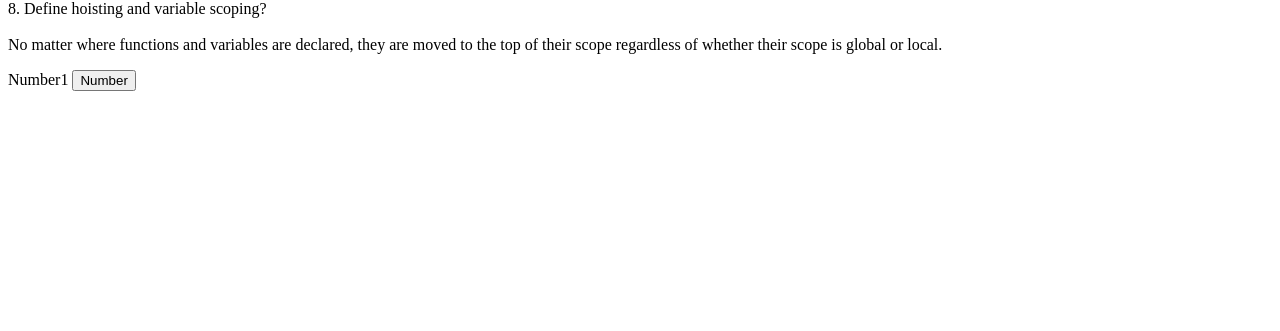
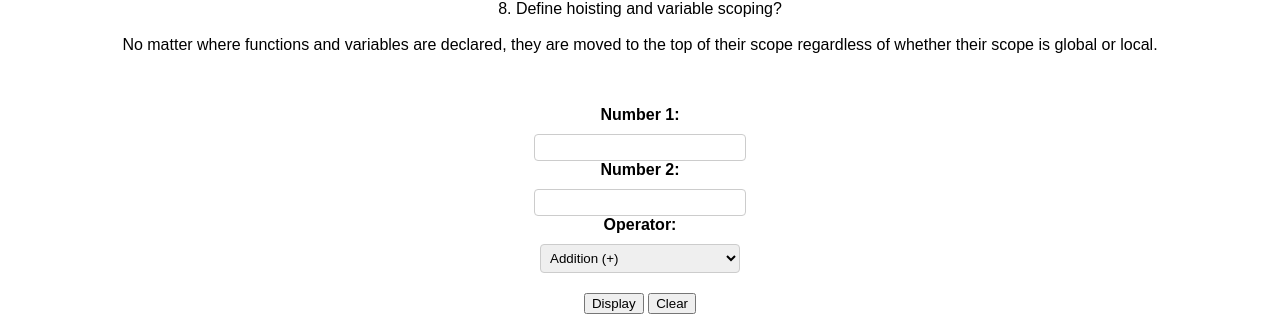
Before and after one commit to Thabangx10/jsExercises, a plain HTML site: page index.html in a window 1280 px wide. Shown: the part 628-959 px from the top of the page. Before the commit the page ends 800 px from the top, so only its background shows below. Drawn offline with Linux system fonts and the light colour scheme.

Commit message:
home branch

```diff
--- a/css/styles.css
+++ b/css/styles.css
@@ -0,0 +1,33 @@
+body {
+    font-family: Arial, sans-serif;
+    text-align: center;
+  }
+
+  label {
+    display: block;
+    margin-bottom: 10px;
+    font-weight: bold;
+  }
+
+  input[type="number"] {
+    width: 200px;
+    padding: 5px;
+    border: 1px solid #ccc;
+    border-radius: 4px;
+  }
+
+  select {
+    width: 200px;
+    padding: 5px;
+    border: 1px solid #ccc;
+    border-radius: 4px;
+  }
+
+  .result {
+    margin-top: 20px;
+    font-weight: bold;
+  }
+
+  .buttons {
+    margin-top: 20px;
+  }
--- a/index.html
+++ b/index.html
@@ -19,9 +19,34 @@
         7. When can you decide when to use a for or while, forEach and do while loop? <br><br><strong>FOR</strong> = to iterate through an array and loop over a number of times. <br><br><strong>WHILE</strong> = when working with user input and icrementing until something is not true. <br><br>
         8. Define hoisting and variable scoping? <br><br> No matter where functions and variables are declared, they are moved to the top of their scope regardless of whether their scope is global or local.
     </p>
-    <form action="">Number1
+    <br><br>
+    <!-- <form action="">Number1
         <input type="button" value="Number">
+    </form> -->
+
+    <!-- Calculator form -->
+    <form id="calculatorForm">
+        <label for="number1">Number 1:</label>
+        <input type="number" id="number1" required>
+
+        <label for="number2">Number 2:</label>
+        <input type="number" id="number2" required>
+
+        <label for="operator">Operator:</label>
+        <select id="operator" required>
+          <option value="+">Addition (+)</option>
+          <option value="-">Subtraction (-)</option>
+          <option value="*">Multiplication (*)</option>
+          <option value="/">Division (/)</option>
+        </select>
+
+        <div class="buttons">
+          <button type="button" onclick="calculate()">Display</button>
+          <button type="button" onclick="clearForm()">Clear</button>
+        </div>
     </form>
+
+      <div class="result" id="result"></div>
 
     <script src="./script/code.js"></script>
 </body>
--- a/script/code.js
+++ b/script/code.js
@@ -37,3 +37,52 @@ let home = {
 }
 
 console.log(home.Address, home.streetNumber, home.suburb, home.city, home.country);
+
+// Calculator form
+
+function calculate() {
+    let number1 = parseInt(document.getElementById("number1").value);
+    let number2 = parseInt(document.getElementById("number2").value);
+    let operator = document.getElementById("operator").value;
+
+    // create a logical calculation based on the selected operator
+
+    let result;
+
+    // if (operator) {
+
+    // }
+
+    // will use switch - case for our logic with breaks if an operator has been selected. I t wil also raise an Error if the operator chosen isnt one of the ones already provided.
+
+    switch (operator) {
+        case "+":
+            result = number1 + number2;
+            break;
+        case "-":
+            result = number1 - number2;
+            break;
+        case "*":
+            result = number1 * number2;
+            break;
+        case "**":
+            result = number1**number2;
+            break;
+        case "/":
+            result = number1 / number2
+            break;
+        default:
+            result = "Invalid operator chosen, Please select the available operators";
+    }
+
+    document.getElementById("result").textContent = "Result: " + result;
+}
+
+// We created a button to clear the inputed values and select a new equation more efficiently.
+
+function clearForm() {
+    document.getElementById("number1").value = "";
+    document.getElementById("number2").value = "";
+    document.getElementById("operator").selectedIndex = 0;
+    document.getElementById("result").textContent = "";
+}
```
